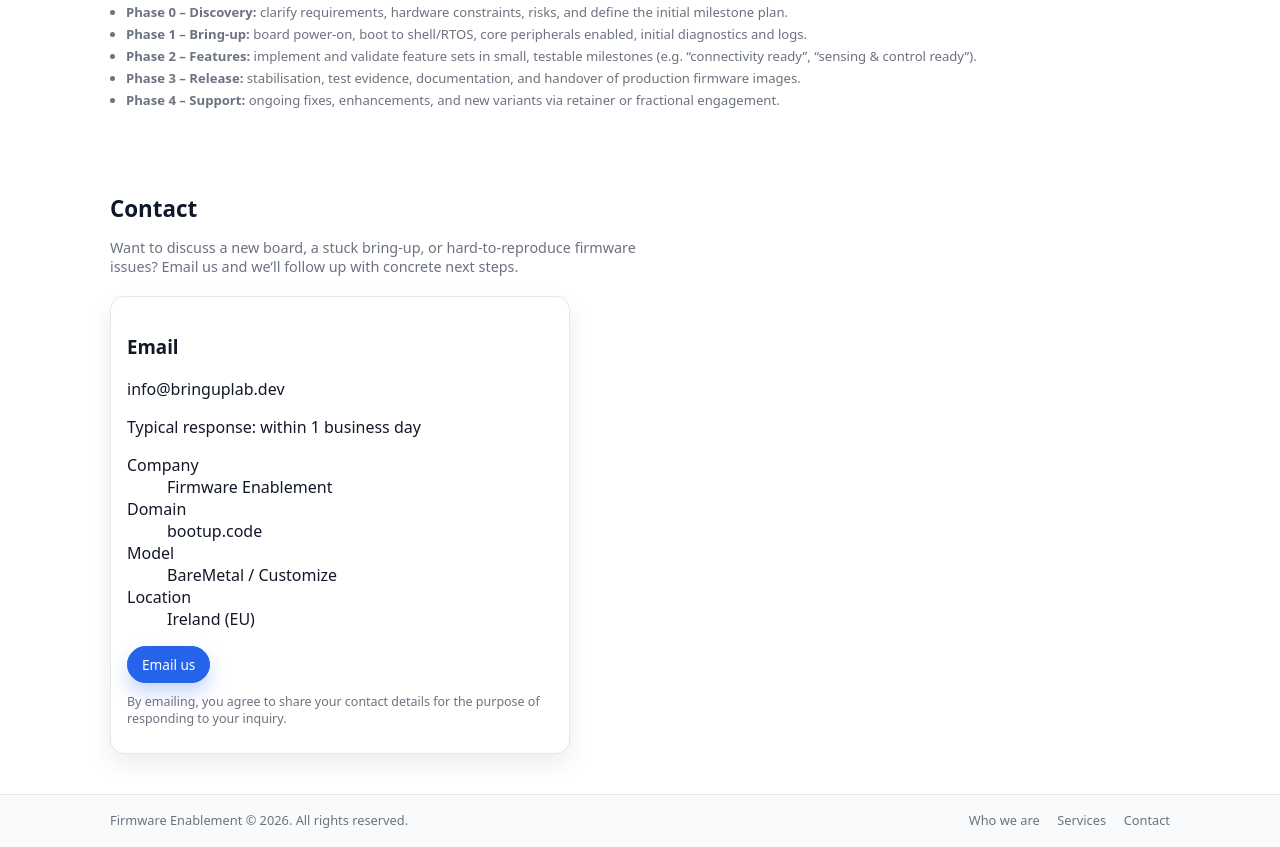
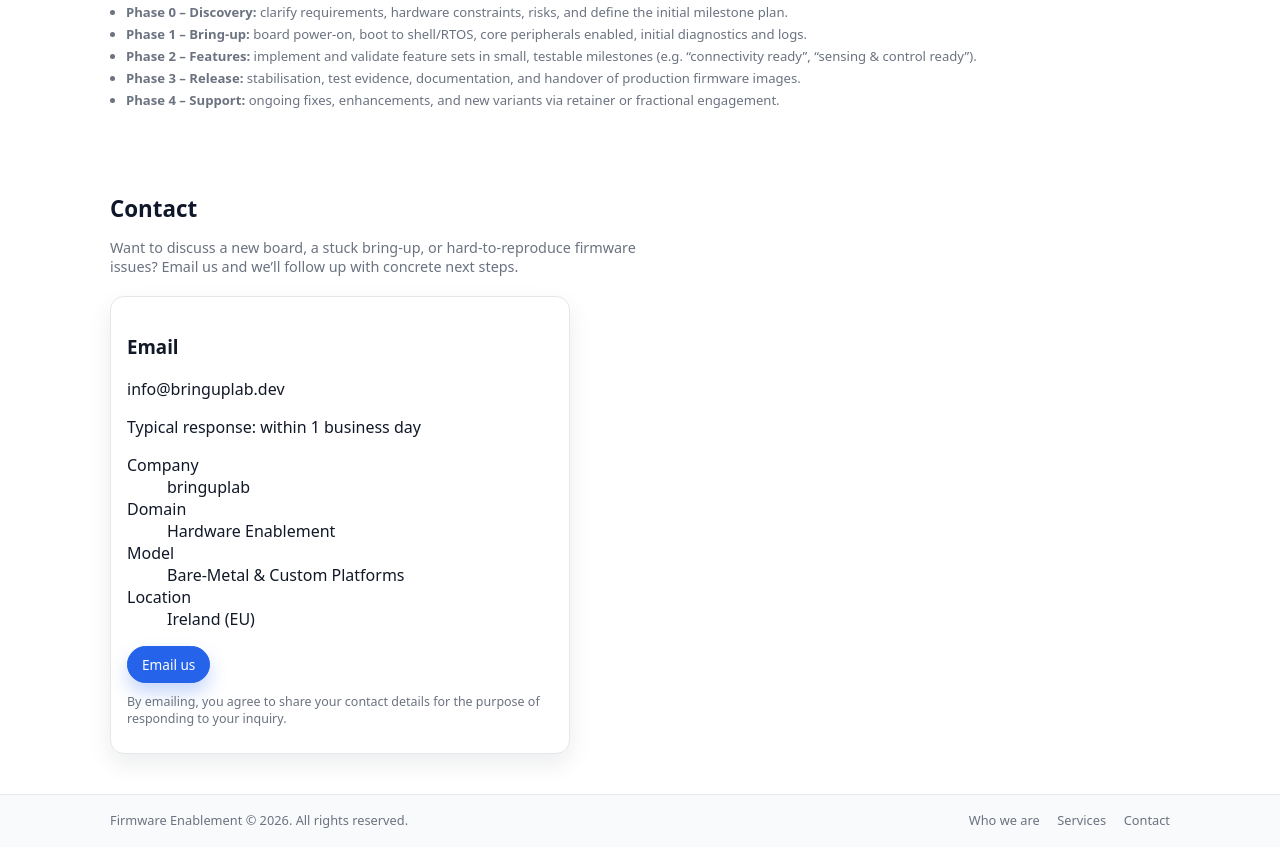
Before and after one commit to GRangaRao/bootup.code, a plain HTML site: page index.html in a window 1280 px wide. Shown: the part 2606-3453 px from the top of the page. Drawn offline with Linux system fonts and the light colour scheme.

Commit message:
Update index.html

```diff
--- a/index.html
+++ b/index.html
@@ -1004,15 +1004,15 @@
         <dl class="contact-meta">
           <div>
             <dt>Company</dt>
-            <dd>Firmware Enablement</dd>
+            <dd>bringuplab</dd>
           </div>
           <div>
             <dt>Domain</dt>
-            <dd>bootup.code</dd>
+            <dd>Hardware Enablement</dd>
           </div>
           <div>
             <dt>Model</dt>
-            <dd>BareMetal / Customize</dd>
+            <dd>Bare-Metal & Custom Platforms</dd>
           </div>
           <div>
             <dt>Location</dt>
```
